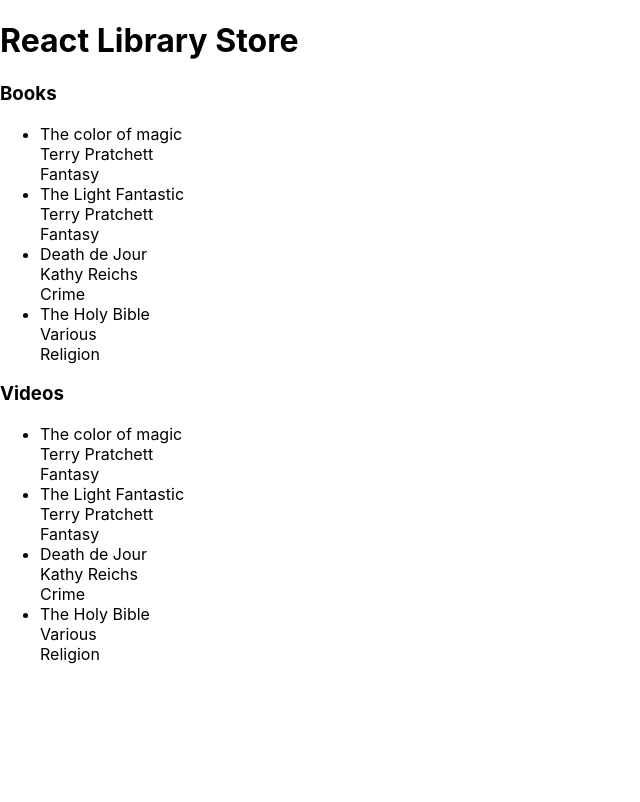
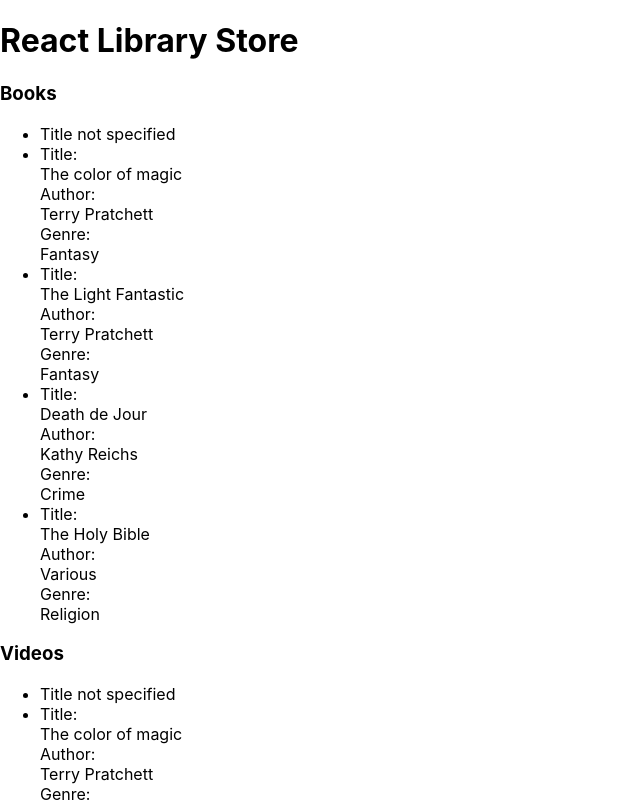
Before and after one commit to james4-daf/react-library-store-example, a React (Create React App) app: page / in a window 1280 px wide. Shown: the top 802 px of the page, without its empty margins (0-640 px from the left). Built offline with nearby package versions, Linux system fonts and the light colour scheme.

Commit message:
Added validation and labels as divs to the list-item component

```diff
--- a/src/components/List.jsx
+++ b/src/components/List.jsx
@@ -7,6 +7,9 @@ const List = ({ title }) => {
 			<div>
 				<h3 className='list-title'>{title}</h3>
 				<ul>
+					<li>
+						<ListItem title='' author='Terry Pratchett' genre='Fantasy' />
+					</li>
 					<li>
 						<ListItem
 							title='The color of magic'
--- a/src/components/ListItem.jsx
+++ b/src/components/ListItem.jsx
@@ -1,11 +1,27 @@
 import React from 'react';
+import { isNullUndefinedOrEmpty } from '../utilities/StringUtils';
 
 const ListItem = (props) => {
-	return (
+	const isValid = !isNullUndefinedOrEmpty(props.title);
+
+	return isValid ? (
 		<>
-			<div className='list-item-title'>{props.title}</div>
-			<div className='list-item-author'>{props.author}</div>
-			<div className='list-item-genre'>{props.genre}</div>
+			<div>
+				<div className='list-item-title-label'>Title: </div>
+				<div className='list-item-title'>{props.title}</div>
+			</div>
+			<div>
+				<div className='list-item-author-label'>Author: </div>
+				<div className='list-item-author'>{props.author}</div>
+			</div>
+			<div>
+				<div className='list-item-genre-label'>Genre: </div>
+				<div className='list-item-genre'>{props.genre}</div>
+			</div>
+		</>
+	) : (
+		<>
+			<div className='list-item-error'>Title not specified</div>
 		</>
 	);
 };
--- /dev/null
+++ b/src/db.json
@@ -0,0 +1,156 @@
+{
+	"lists": [
+		{
+			"id": "f3274e5c-5b4d-4217-b15f-cb59e01e71d9",
+			"title": "Books",
+			"items": [
+				{
+					"id": "c5d5cabf-5a23-45f2-9782-30f26a949d03",
+					"title": "The Colour of Magic",
+					"author": "Terry Pratchett",
+					"genre": "Fantasy",
+					"available": true
+				},
+				{
+					"id": "2d86259e-8b3a-4b71-89b4-fa359c644930",
+					"title": "The Light Fantastic",
+					"author": "Terry Pratchett",
+					"genre": "Fantasy",
+					"available": false
+				},
+				{
+					"id": "8e1b9955-403e-4947-8d38-53729ed88874",
+					"title": "Death du Jour",
+					"author": "Kathy Reichs",
+					"genre": "Crime",
+					"available": true
+				},
+				{
+					"id": "6b456723-0662-4bf2-a478-e4ec467dc7d1",
+					"title": "The Holy Bible",
+					"author": "Various",
+					"genre": "Religion",
+					"available": true
+				},
+				{
+					"id": "e69a0d61-2064-46d2-8408-941ad384f071",
+					"title": "Hamlet",
+					"author": "William Shakespear",
+					"genre": "Classical",
+					"available": true
+				},
+				{
+					"id": "0003e6b9-429c-455a-b0bf-e964ebb77737",
+					"title": "The Bourne Identity",
+					"author": "Robert Ludlum",
+					"genre": "Action",
+					"available": false
+				},
+				{
+					"id": "06ff80f1-e37a-414b-bd66-88d59d755d7f",
+					"title": "Base Bones",
+					"author": "Kathy Reichs",
+					"genre": "Crime",
+					"available": true
+				},
+				{
+					"id": "6866f185-fef6-4954-9f14-116d129de553",
+					"title": "Along Came a Spider",
+					"author": "James Patterson",
+					"genre": "Crime",
+					"available": true
+				},
+				{
+					"id": "765086e8-399a-4bf9-8083-a8a59b9027d4",
+					"title": "The Hobbit",
+					"author": "J. R. R. Tolken",
+					"genre": "Fantasy",
+					"available": true
+				},
+				{
+					"id": "f98ac87a-12cb-4a70-9191-501667a02977",
+					"title": "Modern API Design with ASP.NET Core 2",
+					"author": "Fanie Reynders",
+					"genre": "Technology",
+					"available": true
+				}
+			]
+		},
+		{
+			"id": "a6f0d481-451f-4ea8-aded-d0c58b8ed654",
+			"title": "CDs",
+			"items": [
+				{
+					"id": "9810bbe2-c94e-43ad-a4b4-185b783fdb91",
+					"title": "Bat Out of Hell",
+					"author": "Meatloaf",
+					"genre": "Rock",
+					"available": true
+				},
+				{
+					"id": "9092f765-3566-4afc-b4bd-1dffece23ce4",
+					"title": "Just Dance",
+					"author": "Lady Gaga",
+					"genre": "Pop",
+					"available": true
+				},
+				{
+					"id": "63d4d327-7ed1-45da-887d-1c19f0092042",
+					"title": "Bad Romance",
+					"author": "Lady Gaga",
+					"genre": "Pop",
+					"available": false
+				},
+				{
+					"id": "cf03584c-064f-45c9-a6b3-a36874497a6b",
+					"title": "Teenage Dream",
+					"author": "Katy Perry",
+					"genre": "Pop",
+					"available": true
+				},
+				{
+					"id": "52838ffa-3c06-4fa3-bed4-90052c36522e",
+					"title": "The Ace of Spades",
+					"author": "Motorhead",
+					"genre": "Rock",
+					"available": true
+				},
+				{
+					"id": "7b150b95-ec9e-4a8c-939e-1efb0f987bd2",
+					"title": "Jolene",
+					"author": "Dolly Parton",
+					"genre": "Country",
+					"available": false
+				},
+				{
+					"id": "0cfa2eb2-6c93-4ded-ba92-2ae6a22c8bf1",
+					"title": "Night Fever",
+					"author": "Bee Gees",
+					"genre": "Dance",
+					"available": true
+				},
+				{
+					"id": "992e2b93-1c03-4d7d-8dc8-3907f840cef4",
+					"title": "Wihout Me",
+					"author": "Eminem",
+					"genre": "Rap",
+					"available": false
+				},
+				{
+					"id": "74ab6371-32f1-4494-a4e3-6c50fe145c05",
+					"title": "Toxicity",
+					"author": "System of a Down",
+					"genre": "Metal",
+					"available": false
+				},
+				{
+					"id": "4c32f8bc-17e9-43a2-91fb-b23c12e4eb98",
+					"title": "Say My Name",
+					"author": "Destiny's Child",
+					"genre": "R & B",
+					"available": true
+				}
+			]
+		}
+	]
+}
--- /dev/null
+++ b/src/utilities/StringUtils.js
@@ -0,0 +1 @@
+export const isNullUndefinedOrEmpty = (value) => !(value !== null && value !== undefined && value.length > 0);
```
Also changed, not shown: 2 other files (tests, documents, lock files or other folders).
